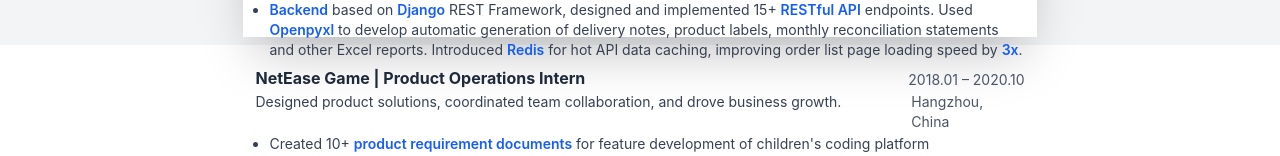
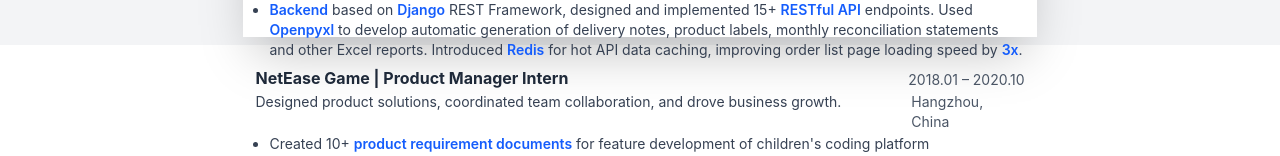
Before and after one commit to Crokily/crokily.github.io, a Next.js app: page /resume in a window 1280 px wide. Shown: the part 1094-1250 px from the top of the page. Built offline with nearby package versions, Linux system fonts and the light colour scheme.

Commit message:
Update job title in resumeData for accuracy
- Changed title from "Product Operations Intern" to "Product Manager Intern" to better reflect the role and responsibilities.

```diff
--- a/app/resume/resumeData.ts
+++ b/app/resume/resumeData.ts
@@ -131,7 +131,7 @@
     },
     {
       company: "NetEase Game",
-      title: "Product Operations Intern",
+      title: "Product Manager Intern",
       duration: "2018.01 – 2020.10",
       location: "Hangzhou, China",
       overview: "Designed product solutions, coordinated team collaboration, and drove business growth.",
```
